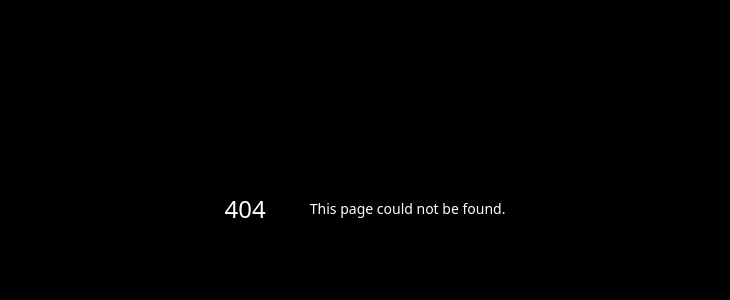
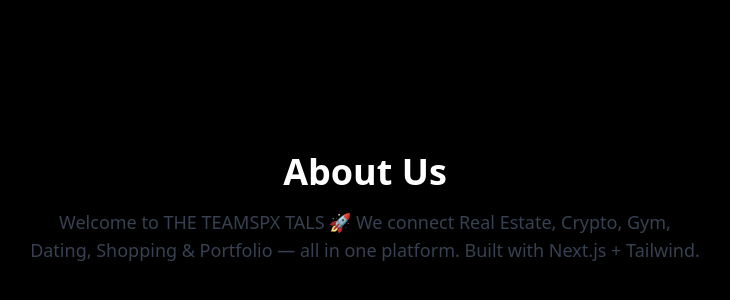
Before and after one commit to theteamspx-byte/theteamspx.TALS, a Next.js app: page /about in a window 1280 px wide. Before the commit this address had no page. Shown: the part 192-492 px from the top of the page, without its empty margins (275-1005 px from the left). Built offline with nearby package versions, Linux system fonts and the light colour scheme.

Commit message:
Create page.tsx
Signed-off-by: theteamspx-byte <theteamspx@gmail.com>

```diff
--- /dev/null
+++ b/app/about/page.tsx
@@ -0,0 +1,12 @@
+export default function AboutPage() {
+  return (
+    <main className="flex flex-col items-center justify-center min-h-screen p-6">
+      <h1 className="text-4xl font-bold mb-4">About Us</h1>
+      <p className="text-lg text-gray-700 max-w-2xl text-center">
+        Welcome to THE TEAMSPX TALS 🚀 We connect Real Estate, Crypto, Gym,
+        Dating, Shopping & Portfolio — all in one platform. Built with
+        Next.js + Tailwind.
+      </p>
+    </main>
+  );
+}
```
